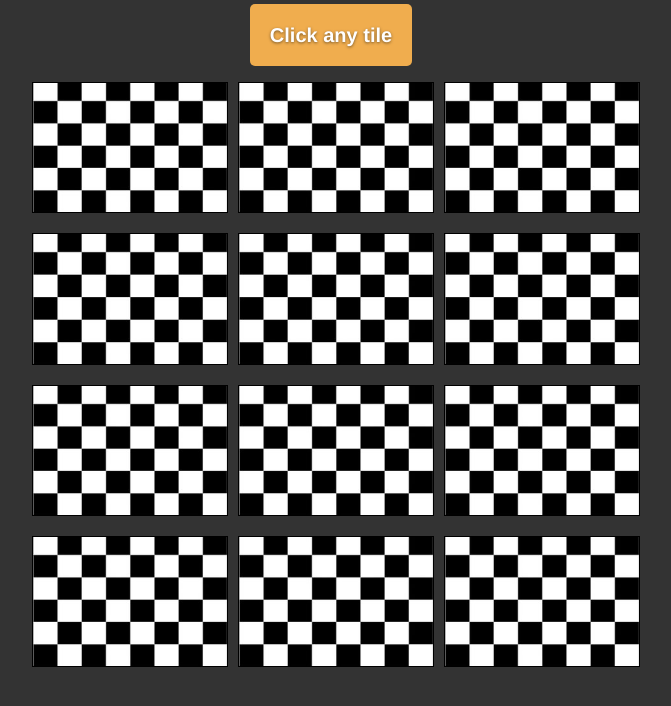
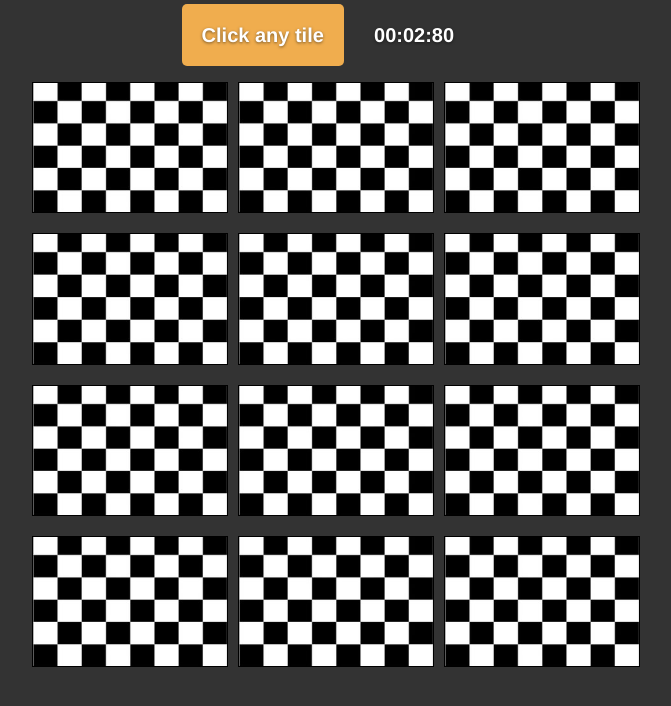
Before and after one commit to rbhatia46/MemoryGame, a plain HTML site: page index.html in a window 1280 px wide. Both pictures are taken after a click on the button "Start". Shown: the whole page, without its empty margins (309-980 px from the left). Drawn offline with nearby package versions, Linux system fonts and the light colour scheme.

Commit message:
added timer functionality

```diff
--- a/index.html
+++ b/index.html
@@ -1,11 +1,14 @@
 <!DOCTYPE html>
 <html>
+
 <head>
   <title>Memory Game</title>
   <link rel="stylesheet" href="style.css">
   <link rel="stylesheet" href="cover.css">
-  <link href="https://maxcdn.bootstrapcdn.com/bootstrap/3.3.7/css/bootstrap.min.css" rel="stylesheet" integrity="sha384-BVYiiSIFeK1dGmJRAkycuHAHRg32OmUcww7on3RYdg4Va+PmSTsz/K68vbdEjh4u" crossorigin="anonymous">
+  <link href="https://maxcdn.bootstrapcdn.com/bootstrap/3.3.7/css/bootstrap.min.css" rel="stylesheet" integrity="sha384-BVYiiSIFeK1dGmJRAkycuHAHRg32OmUcww7on3RYdg4Va+PmSTsz/K68vbdEjh4u"
+    crossorigin="anonymous">
 </head>
+
 <body>
   <div class="container">
     <div class="row">
@@ -14,10 +17,16 @@
           <button class="btn btn-primary btn-lg btn-block" id="start" class="btn">Start</button>
           <div class="label label-success" id="score"></div>
           <div class="label label-warning" id="message"></div>
+          <div class="label timer">
+            <span id="timer"></span>
+          </div>
+
         </div>
 
 
-		    <div stlye="main"><div id="gameboard"></div></div>
+        <div stlye="main">
+          <div id="gameboard"></div>
+        </div>
       </div>
     </div>
   </div>
@@ -25,12 +34,12 @@
 
 
 
-  <script
-  src="https://code.jquery.com/jquery-1.12.4.min.js"
-  integrity="sha256-ZosEbRLbNQzLpnKIkEdrPv7lOy9C27hHQ+Xp8a4MxAQ="
+  <script src="https://code.jquery.com/jquery-1.12.4.min.js" integrity="sha256-ZosEbRLbNQzLpnKIkEdrPv7lOy9C27hHQ+Xp8a4MxAQ="
     crossorigin="anonymous"></script>
 
   <script src="script.js"></script>
-  <script src="https://maxcdn.bootstrapcdn.com/bootstrap/3.3.7/js/bootstrap.min.js" integrity="sha384-Tc5IQib027qvyjSMfHjOMaLkfuWVxZxUPnCJA7l2mCWNIpG9mGCD8wGNIcPD7Txa" crossorigin="anonymous"></script>
+  <script src="https://maxcdn.bootstrapcdn.com/bootstrap/3.3.7/js/bootstrap.min.js" integrity="sha384-Tc5IQib027qvyjSMfHjOMaLkfuWVxZxUPnCJA7l2mCWNIpG9mGCD8wGNIcPD7Txa"
+    crossorigin="anonymous"></script>
 </body>
+
 </html>
--- a/script.js
+++ b/script.js
@@ -5,6 +5,11 @@ var cardFlipped = -1;
 var timer = '';
 var playLockout = false;
 var gamePlay = false; // controls if we rebuild the board restart
+var mm = 0;
+var ss = 0;
+var ms = 0;
+var time = 0;
+var countTimer = '';
 
 var startButton = document.getElementById('start');
 var gameBoard = document.getElementById('gameboard');
@@ -17,6 +22,11 @@ function startGame() {
   cardFlipped = -1;
   playLockout = false;
   startButton.style.display = 'none';
+  time = 0; mm = 0; ss = 0; ms = 0;
+  countTimer = setInterval(incrementTimer, 1);
+
+
+
   if (!gamePlay) {
     gamePlay = true;
     buildArray();
@@ -85,6 +95,7 @@ function gameover() {
   gamePlay = false;
   tileImages = [];
   tileFlippedOver = [];
+  clearInterval(countTimer);
 }
 
 function isinArray(v, array) {
@@ -110,3 +121,20 @@ function shuffleArray(array) {
   }
   return array;
 }
+
+function incrementTimer() {
+  time = time + 4;
+  if (time > 1000) {
+    ss = ss + 1;
+    if (ss > 59) {
+      mm += 1;
+      ss = 0;
+    }
+    time = 0;
+  }
+  var mmShow = mm == 0 ? '00' : mm < 10 && mm > 0 ? '0' + mm : mm;
+  var ssShow = ss == 0 ? '00' : ss < 10 && ss > 0 ? '0' + ss : ss;
+  var msShow = Math.ceil(time / 10);
+
+  document.getElementById("timer").innerHTML = mmShow + ":" + ssShow + ":" + msShow;
+}
--- a/style.css
+++ b/style.css
@@ -79,6 +79,12 @@ body{
 	padding:0;
 }
 
+#timer {
+  text-align: right;
+  padding: 20px;
+  font-size: 2rem;
+}
+
 @keyframes rot-in{
 	0%{
 		transform: rotateY(40deg);
```
Lines whose indentation alone changed are shown as unchanged.
